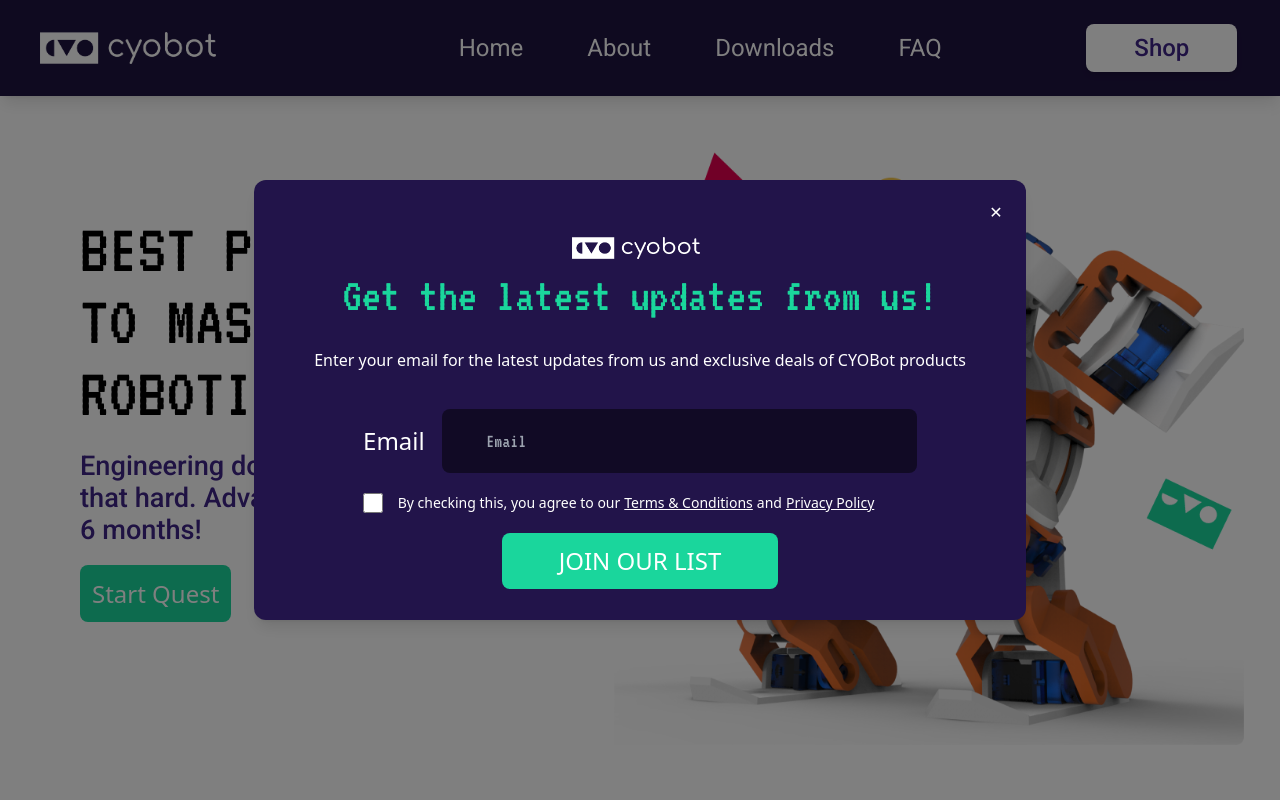
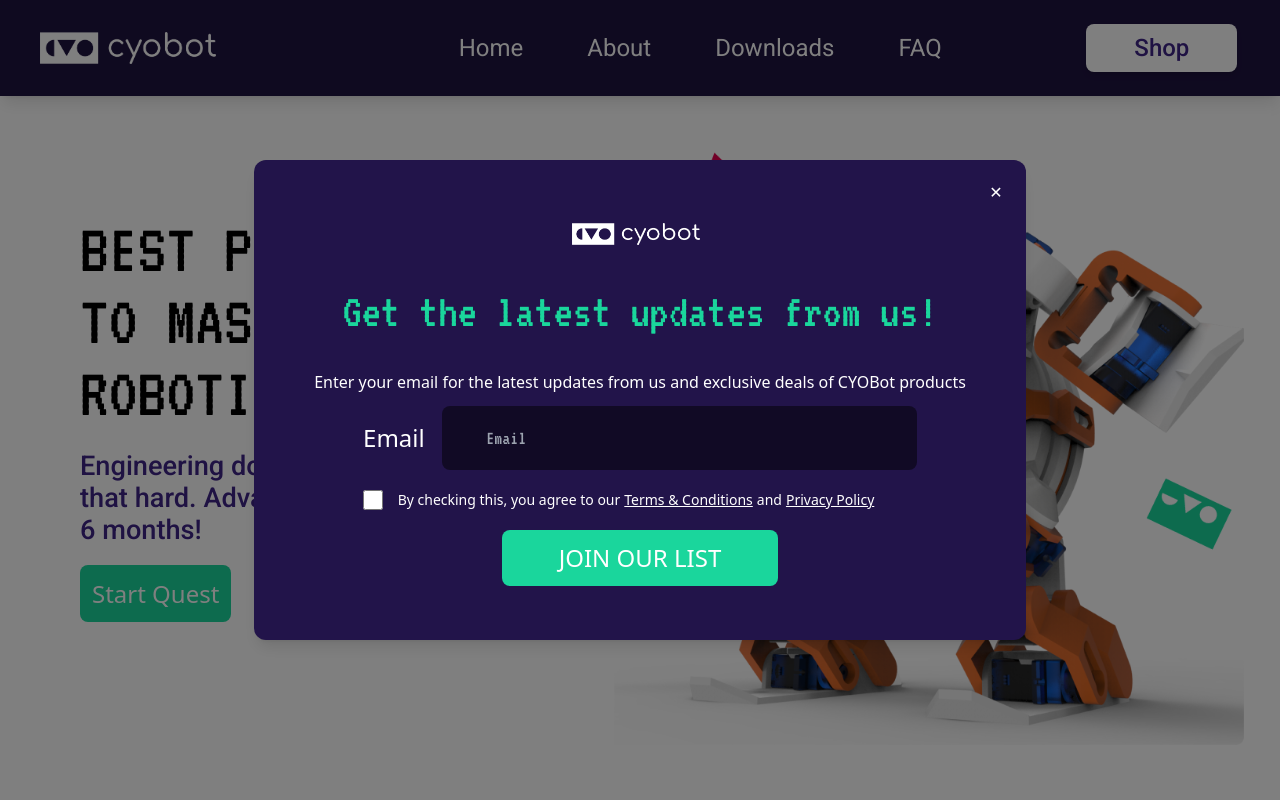
Before and after one commit to devcyobot/react-cyobot-landing-page, a Next.js app: page / in a window 1280 px wide. Shown: the top 800 px of the page. Built offline with nearby package versions, Linux system fonts and the light colour scheme.

Commit message:
edit popup style

```diff
--- a/src/app/components/ui/popup/PopupSubscription.tsx
+++ b/src/app/components/ui/popup/PopupSubscription.tsx
@@ -100,25 +100,19 @@ const PopupSubscription: FC<PopupSubscriptionProps> = (props) => {
 			}`}
 		>
 			<div
-				className={`h-[55%] min-h-[26rem] max-h-[28rem] p-5 bg-brand-purple-dark rounded-xl shadow-lg overflow-auto flex flex-col transform transition-all duration-300 ${
+				className={`h-2/3 max-h-custom:min-h-80 min-h-[26rem] max-h-[30rem] p-5 bg-brand-purple-dark rounded-xl shadow-lg overflow-auto flex flex-col transform transition-all duration-300 ${
 					isVisible
 						? "scale-100 translate-y-0 opacity-100"
 						: "scale-90 -translate-y-10 opacity-0"
 				}`}
 			>
-				<div className="flex justify-end">
-					<button
-						onClick={handleClose}
-						className="text-white bg-transparent hover:bg-gray-500 rounded transition w-5"
-					>
-						&#10005;
-					</button>
-				</div>
-				<div
-					className={`px-5 sm:px-10 flex flex-col justify-evenly ${
-						isSubmitted ? "h-full" : "h-4/5"
-					}`}
+				<button
+					onClick={handleClose}
+					className="absolute top-5 right-5 text-white bg-transparent hover:bg-gray-500 rounded transition w-5"
 				>
+					&#10005;
+				</button>
+				<div className="px-5 sm:px-10 flex flex-col justify-evenly h-full">
 					<div className="mx-auto h-10 2xl:h-11">
 						<p className="sr-only">CYOBot Company</p>
 						<LogoBadge description={""} src={"/cyobot-logo.png"} />
@@ -142,7 +136,7 @@ const PopupSubscription: FC<PopupSubscriptionProps> = (props) => {
 									deals of CYOBot products
 								</p>
 								<form
-									className="flex flex-col justify-evenly mx-auto w-[90%] sm:w-[85%] h-[55%]"
+									className="flex flex-col justify-evenly mx-auto w-[90%] sm:w-[85%]"
 									onSubmit={handleSubmit}
 								>
 									<label className="text-base sm:text-lg md:text-xl xl:text-2xl text-white font-robotoRegular mt-3 grid grid-cols-[1fr_4fr] sm:grid-cols-[1fr_6fr] items-center">
```
